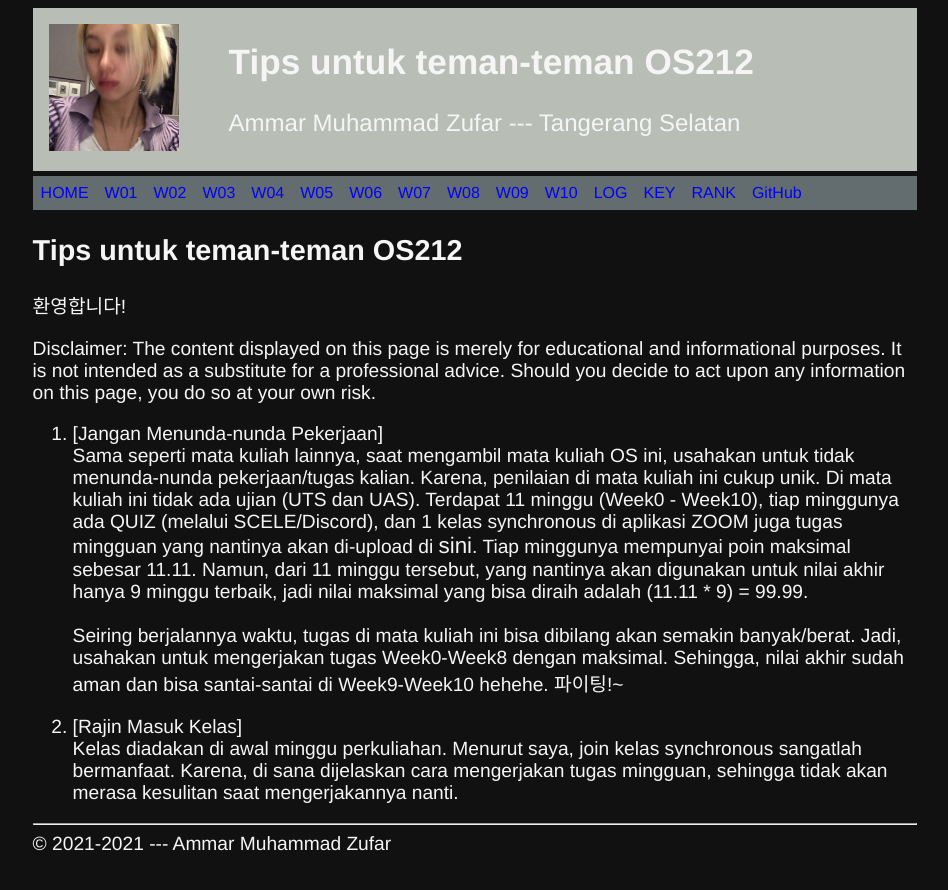
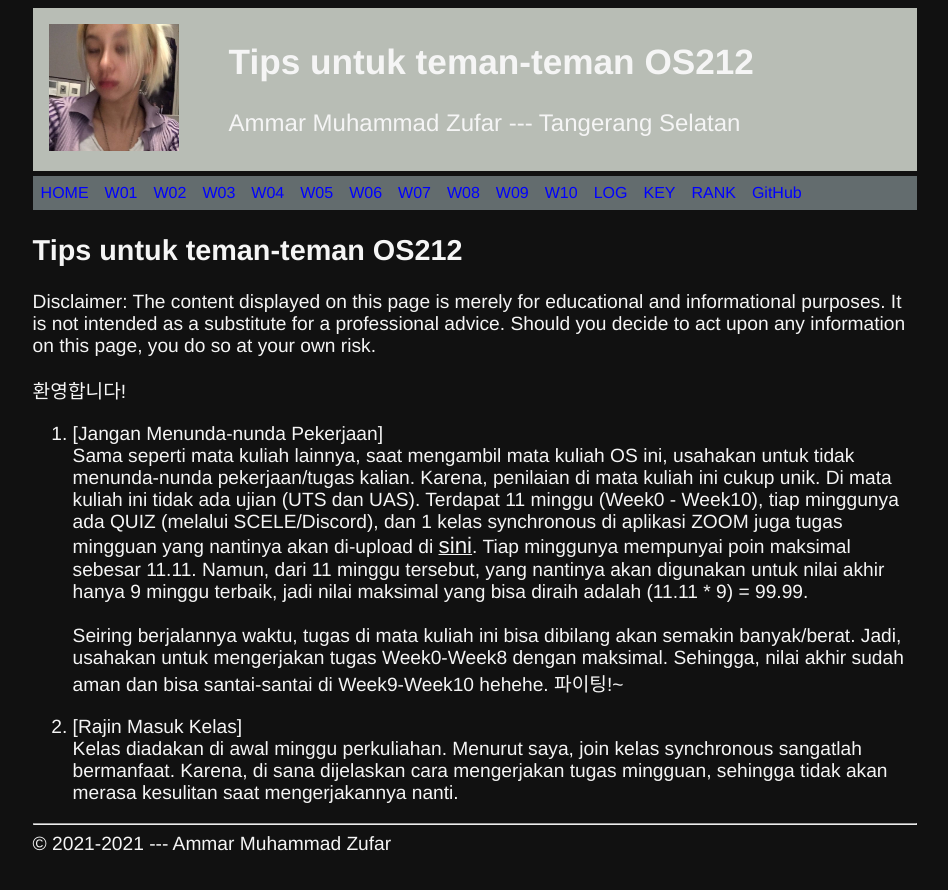
Before and after one commit to amzufar/os211, a Jekyll site: the page built from w10.md, in a window 1280 px wide. Shown: the top 890 px of the page, without its empty margins (165-1113 px from the left). Built offline with Jekyll 4.4.1, drawn with Linux system fonts in a browser that asks for light colours; our own code applies the rules of GitHub Pages for plain Markdown files.

Commit message:
modified: w10.md

```diff
--- a/w10.md
+++ b/w10.md
@@ -5,12 +5,13 @@ permalink: /W10/
 
 # Tips untuk teman-teman OS212
 
+Disclaimer: The content displayed on this page is merely for educational and informational purposes. It is not intended as a substitute for a professional advice. Should you decide to act upon any information on this page, you do so at your own risk.
+
 환영합니다!
 
-Disclaimer: The content displayed on this page is merely for educational and informational purposes. It is not intended as a substitute for a professional advice. Should you decide to act upon any information on this page, you do so at your own risk.
 
 1. [Jangan Menunda-nunda Pekerjaan]<br>
-Sama seperti mata kuliah lainnya, saat mengambil mata kuliah OS ini, usahakan untuk tidak menunda-nunda pekerjaan/tugas kalian. Karena, penilaian di mata kuliah ini cukup unik. Di mata kuliah ini tidak ada ujian (UTS dan UAS). Terdapat 11 minggu (Week0 - Week10), tiap minggunya ada QUIZ (melalui SCELE/Discord), dan 1 kelas synchronous di aplikasi ZOOM juga tugas mingguan yang nantinya akan di-upload di <a href="https://osp4diss.vlsm.org/">sini</a>. Tiap minggunya mempunyai poin maksimal sebesar 11.11. Namun, dari 11 minggu tersebut, yang nantinya akan digunakan untuk nilai akhir hanya 9 minggu terbaik, jadi nilai maksimal yang bisa diraih adalah (11.11 * 9) = 99.99. <br><br>
+Sama seperti mata kuliah lainnya, saat mengambil mata kuliah OS ini, usahakan untuk tidak menunda-nunda pekerjaan/tugas kalian. Karena, penilaian di mata kuliah ini cukup unik. Di mata kuliah ini tidak ada ujian (UTS dan UAS). Terdapat 11 minggu (Week0 - Week10), tiap minggunya ada QUIZ (melalui SCELE/Discord), dan 1 kelas synchronous di aplikasi ZOOM juga tugas mingguan yang nantinya akan di-upload di <u><a href="https://osp4diss.vlsm.org/">sini</a></u>. Tiap minggunya mempunyai poin maksimal sebesar 11.11. Namun, dari 11 minggu tersebut, yang nantinya akan digunakan untuk nilai akhir hanya 9 minggu terbaik, jadi nilai maksimal yang bisa diraih adalah (11.11 * 9) = 99.99. <br><br>
 Seiring berjalannya waktu, tugas di mata kuliah ini bisa dibilang akan semakin banyak/berat. Jadi, usahakan untuk mengerjakan tugas Week0-Week8 dengan maksimal. Sehingga, nilai akhir sudah aman dan bisa santai-santai di Week9-Week10 hehehe. 파이팅!~
 
 2. [Rajin Masuk Kelas]<br>
```
